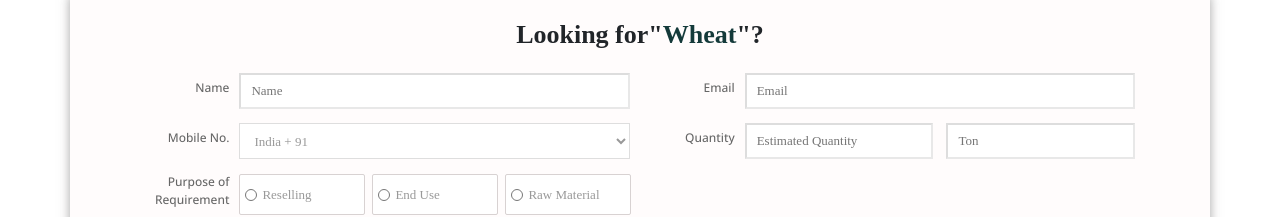
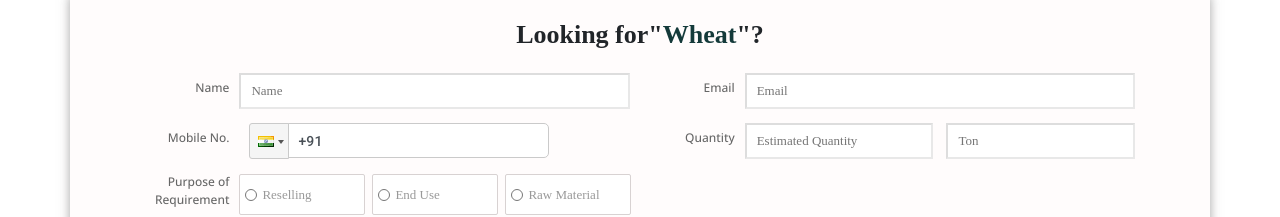
Before and after one commit to arshibhuva/Products, a React (Create React App) app: page /wheat in a window 1280 px wide. Shown: the part 1358-1575 px from the top of the page. Built offline with nearby package versions, Linux system fonts and the light colour scheme; a web font is replaced by a local one.

Commit message:
add-flag

```diff
--- a/package.json
+++ b/package.json
@@ -12,6 +12,7 @@
     "react-dom": "^18.2.0",
     "react-icons": "^4.10.1",
     "react-multi-carousel": "^2.8.4",
+    "react-phone-input-2": "^2.15.1",
     "react-responsive-modal": "^6.4.2",
     "react-router-dom": "^6.14.0",
     "react-scripts": "5.0.1",
--- a/src/components/Basmatirice.js
+++ b/src/components/Basmatirice.js
@@ -1,6 +1,7 @@
 import React, { useState } from "react";
 import { useEffect } from "react";
-
+import PhoneInput from 'react-phone-input-2';
+import 'react-phone-input-2/lib/style.css';
 import css from "../css/style.css";
 import meadia from "../css/meadiaquery.css";
 import { useLocation } from "react-router";
@@ -471,7 +472,8 @@ export default function Basmatirice(props) {
                       <label className="name">Mobile No.</label>
                     </div>
                     <div className="input-main-name">
-                      <select
+                    <PhoneInput  className="inpute-name-box1" country={'in'} />
+                      {/* <select
                         className="inpute-name-box1"
                         id="dynFrm_country"
                         name="dynFrm_country"
@@ -787,7 +789,7 @@ export default function Basmatirice(props) {
                         <option value="ZR^243">Zaire + 243</option>
                         <option value="ZM^260">Zambia + 260</option>
                         <option value="ZW^263">Zimbabwe + 263</option>
-                      </select>
+                      </select> */}
                     </div>
                   </div>
                 </div>
@@ -950,7 +952,8 @@ export default function Basmatirice(props) {
                       <label className="name">Mobile No.</label>
                     </div>
                     <div className="input-main-name">
-                      <select
+                    <PhoneInput  className="inpute-name-box1" country={'in'} />
+                      {/* <select
                         className="inpute-name-box1"
                         id="dynFrm_country"
                         name="dynFrm_country"
@@ -1266,7 +1269,7 @@ export default function Basmatirice(props) {
                         <option value="ZR^243">Zaire + 243</option>
                         <option value="ZM^260">Zambia + 260</option>
                         <option value="ZW^263">Zimbabwe + 263</option>
-                      </select>
+                      </select> */}
                     </div>
                   </div>
                 </div>
--- a/src/css/style.css
+++ b/src/css/style.css
@@ -818,9 +818,9 @@ strong{
 
   width: 100%;
 }
-.input-main-name select{
+/* .input-main-name PhoneInput{
   background-color: white;
-}
+} */
 .adress-box{
   width: 100%;
 }
```
Also changed, not shown: 1 other file (tests, documents, lock files or other folders).
